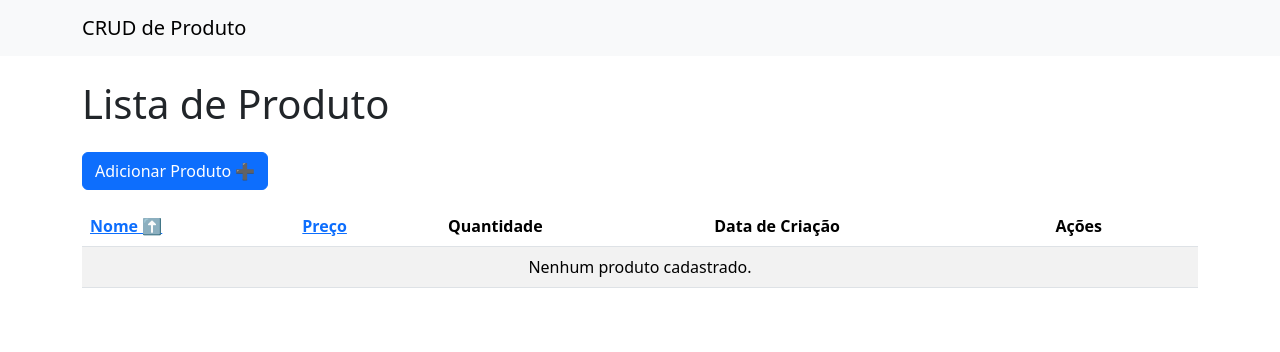
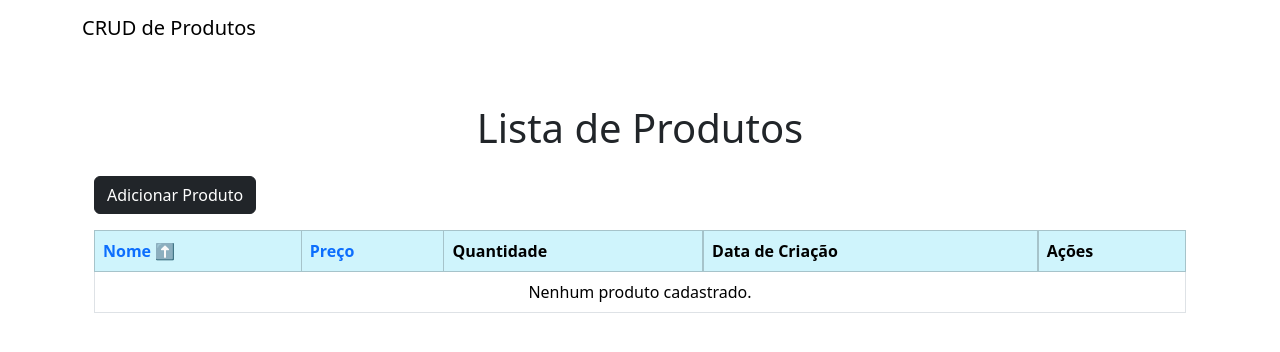
Before and after one commit to acadl-dev/projeto_produto, a Django app: page /produto/ in a window 1280 px wide. Shown: the top 352 px of the page. Run offline with Django 5.2, Linux system fonts and the light colour scheme; data that the repository does not hold is empty.

Commit message:
Oitavo commit: mudança na estilização da página principal e edição/adição de produtos. Alteração nas imagens do README e descritivo das rotas.

```diff
--- a/projeto_produto/produto/templates/produtos/base.html
+++ b/projeto_produto/produto/templates/produtos/base.html
@@ -7,9 +7,9 @@
     <link rel="stylesheet" href="https://cdn.jsdelivr.net/npm/bootstrap@5.3.0-alpha3/dist/css/bootstrap.min.css">
 </head>
 <body>
-    <nav class="navbar navbar-expand-lg navbar-light bg-light">
+    <nav class="navbar navbar-expand-lg navbar-light bg-">
         <div class="container">
-            <a class="navbar-brand" href="{% url 'lista_produtos' %}">CRUD de Produto</a>
+            <a class="navbar-brand" href="{% url 'lista_produtos' %}">CRUD de Produtos</a>
         </div>
     </nav>
 
--- a/projeto_produto/produto/templates/produtos/lista_produtos.html
+++ b/projeto_produto/produto/templates/produtos/lista_produtos.html
@@ -1,27 +1,33 @@
 {% extends 'produtos/base.html' %}
 
-{% block title %}Lista de Produto{% endblock %}
+{% block title %}Lista de Produtos{% endblock %}
 
 {% block content %}
-<h1 class="mb-4">Lista de Produto</h1>
+<div class="container mt-5">
+    <h1 class="mb-4 text-center">Lista de Produtos</h1>
 
-<a href="{% url 'produto_criar' %}" class="btn btn-primary mb-3">Adicionar Produto ➕</a>
+    <div class="d-flex justify-content-between align-items-center mb-3">
+        <a href="{% url 'produto_criar' %}" class="btn btn-dark">
+            <i class="fas fa-plus"></i> Adicionar Produto
+        </a>
+    </div>
 
-<table class="table table-striped">
-    <thead>
+    <div class="table-responsive">
+        <table class="table table-hover table-bordered">
+            <thead class="table-info">
                 <tr>
                     <th>
-                <a href="?ordenacao={{ ordenacao_nome }}">
-                    Nome {% if ordenacao == 'nome' %}⬆️{% elif ordenacao == '-nome' %}⬇️{% endif %}
+                        <a href="?ordenacao={{ ordenacao_nome }}" class="text-cyan text-decoration-none">
+                            Nome {% if ordenacao == 'nome' %}<i class="fas fa-arrow-up"></i>⬆️{% elif ordenacao == '-nome' %}<i class="fas fa-arrow-down"></i>⬇️{% endif %}
                         </a>
                     </th>
                     <th>
-                <a href="?ordenacao={{ ordenacao_preco }}">
-                    Preço {% if ordenacao == 'preco' %}⬆️{% elif ordenacao == '-preco' %}⬇️{% endif %}
+                        <a href="?ordenacao={{ ordenacao_preco }}" class="text-blue text-decoration-none">
+                            Preço {% if ordenacao == 'preco' %}<i class="fas fa-arrow-up"></i>⬆️{% elif ordenacao == '-preco' %}<i class="fas fa-arrow-down"></i>⬇️{% endif %}
                         </a>
                     </th>
                     <th>Quantidade</th>
-            <th>Data de Criação</th>
+                    <th class="d-none d-sm-block">Data de Criação</th> <!-- Oculta em telas menores que "md" -->
                     <th>Ações</th>
                 </tr>
             </thead>
@@ -31,10 +37,14 @@
                     <td>{{ produto.nome }}</td>
                     <td>R$ {{ produto.preco }}</td>
                     <td>{{ produto.quantidade_estoque }}</td>
-            <td>{{ produto.data_criacao|date:"d/m/Y H:i" }}</td>
-            <td>
-                <a href="{% url 'produto_editar' produto.id %}" class="btn btn-warning btn-sm">Editar</a>
-                <a href="{% url 'produto_deletar' produto.id %}" class="btn btn-danger btn-sm">Excluir</a>
+                    <td class="d-none d-sm-block">{{ produto.data_criacao|date:"d/m/Y H:i" }}</td> <!-- Oculta em telas menores que "md" -->
+                    <td class="text-center">
+                        <a href="{% url 'produto_editar' produto.id %}" class="btn btn-warning btn-sm">
+                            <i class="fas fa-edit"></i> Editar
+                        </a>
+                        <a href="{% url 'produto_deletar' produto.id %}" class="btn btn-danger btn-sm">
+                            <i class="fas fa-trash-alt"></i> Excluir
+                        </a>
                     </td>
                 </tr>
                 {% empty %}
@@ -44,4 +54,6 @@
                 {% endfor %}
             </tbody>
         </table>
+    </div>
+</div>
 {% endblock %}
```
Also changed, not shown: projeto_produto/produto/templates/produtos/produto_form.html (+17 -7 lines), README.md, projeto_produto/db.sqlite3. Lines whose indentation alone changed are shown as unchanged.
